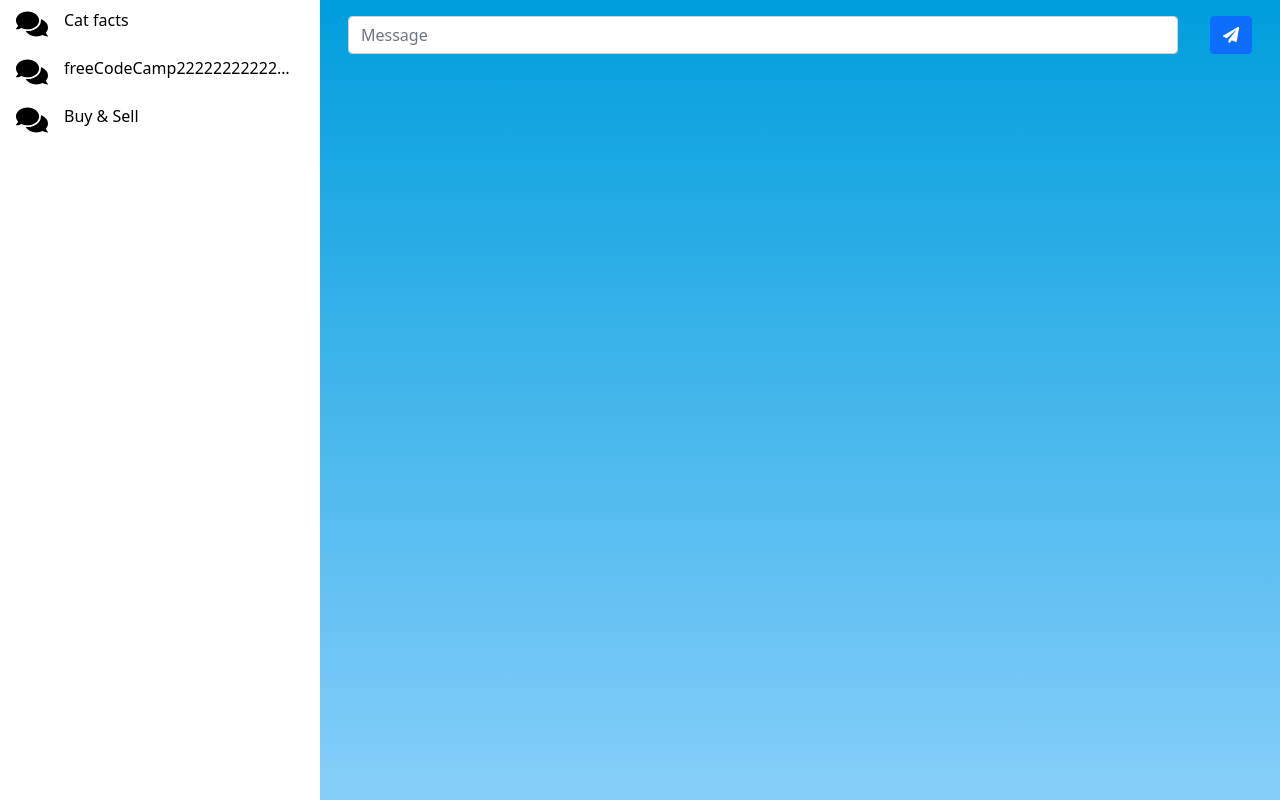
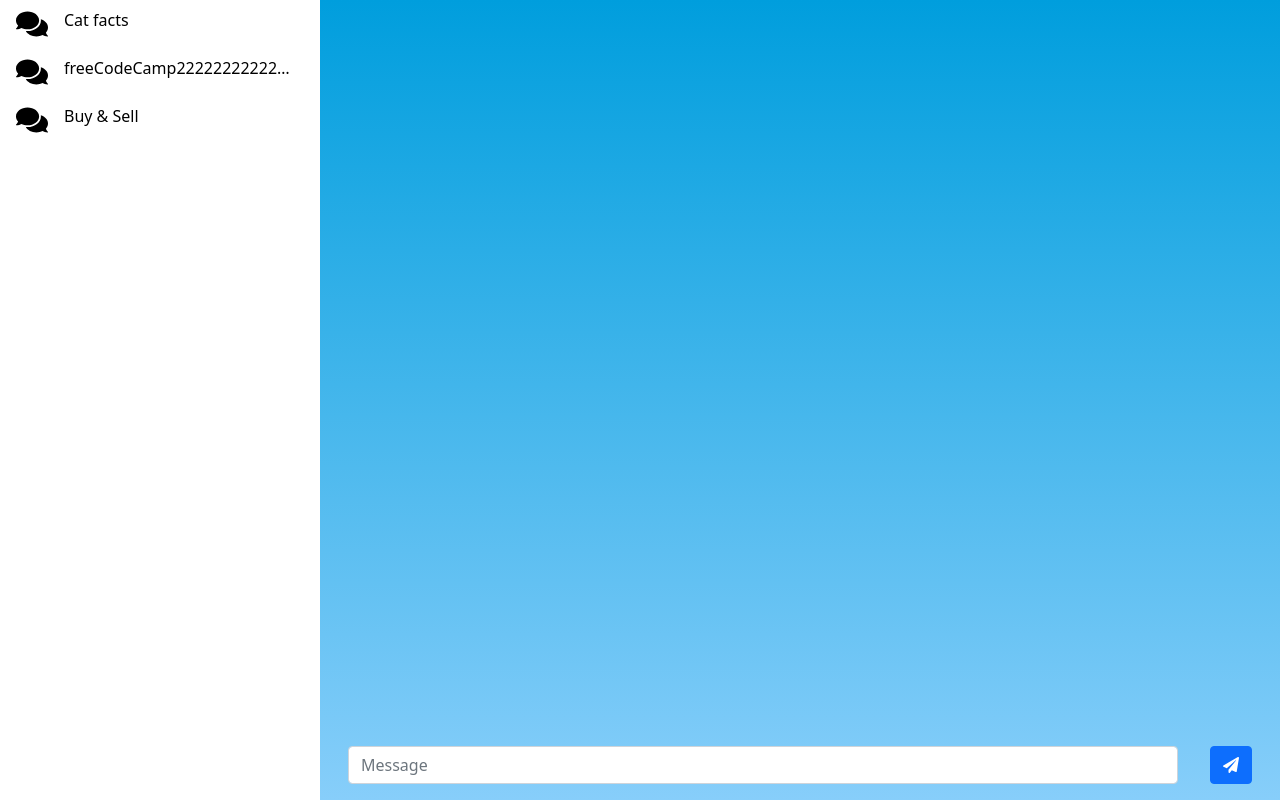
Before and after one commit to sokoliao/gb-react, a React (Create React App) app: page / in a window 1280 px wide. Built offline with nearby package versions, Linux system fonts and the light colour scheme.

Commit message:
message list converted

```diff
--- a/src/components/chat/chat.component.tsx
+++ b/src/components/chat/chat.component.tsx
@@ -14,7 +14,7 @@ export const ChatComponent: React.FC<ChatProps> = (props) => {
   const [newMessageEditRef] = useFocusNewMessage(messages);
   useChatbot(messages, addMessage);
   return (
-    <Col className="align-items-stretch justify-content-end chat-wrapper">
+    <Col className="d-flex flex-column align-items-stretch justify-content-end chat-wrapper">
       <MessageListComponent
         messages={messages}
         currentUser={currentUser}
--- a/src/components/message-list/message-list.component.tsx
+++ b/src/components/message-list/message-list.component.tsx
@@ -1,8 +1,8 @@
 import { useEffect, useRef } from "react";
+import { Row, Stack } from "react-bootstrap";
 import { Message } from "../../model/message";
 import { User } from "../../model/user";
 import { MessageComponent } from "../message/message.component";
-import "./message-list.css";
 
 interface MessageListProps {
   messages: Message[];
@@ -18,7 +18,7 @@ export const MessageListComponent: React.FC<MessageListProps> = (props) => {
     }
   }, [props.messages]);
   return (
-    <div className="message-list" ref={ref}>
+    <Stack className="flex-grow-0 overflow-scroll" ref={ref}>
       {props.messages.map((message) => (
         <MessageComponent
           key={message.id}
@@ -26,6 +26,6 @@ export const MessageListComponent: React.FC<MessageListProps> = (props) => {
           isCurrentUserAuthor={message.user === props.currentUser}
         ></MessageComponent>
       ))}
-    </div>
+    </Stack>
   );
 };
--- a/src/components/message-list/message-list.css
+++ /dev/null
@@ -1,3 +0,0 @@
-.message-list {
-  overflow-y: scroll;
-}
```
